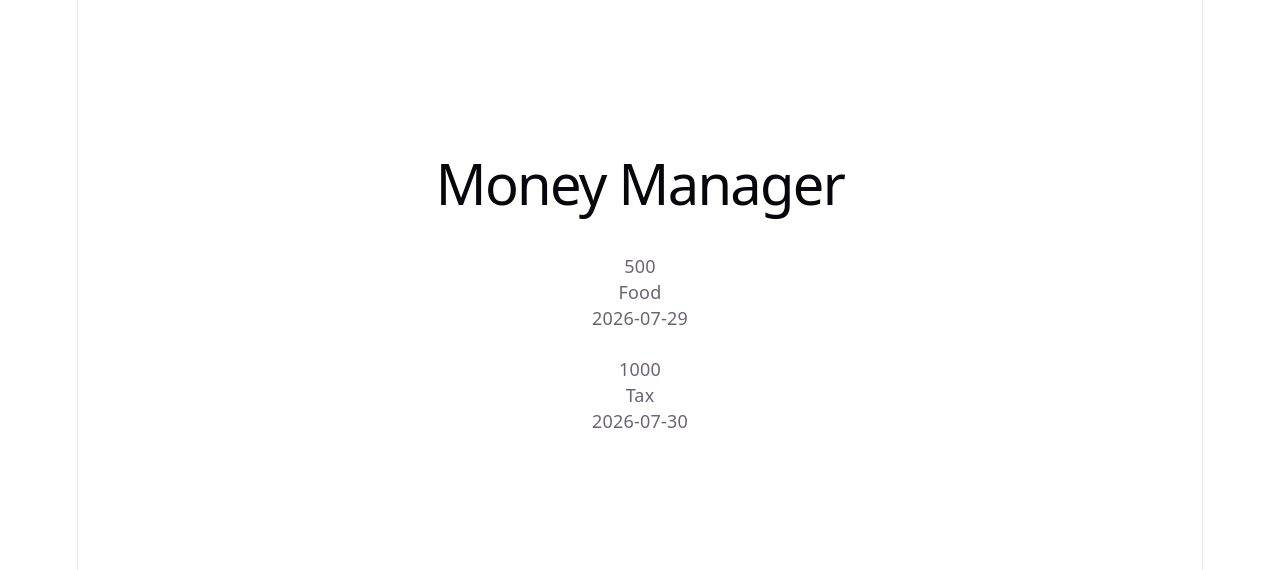
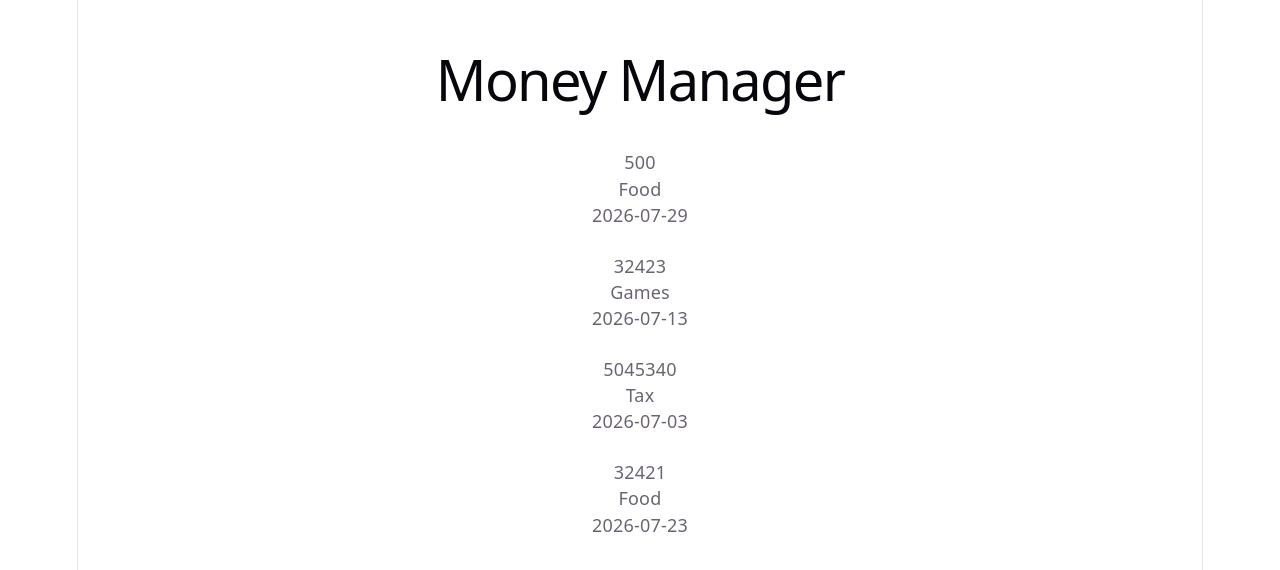
Before and after one commit to TimCheers/money-manager, a React app in the folder frontend/: page / in a window 1280 px wide. Shown: the part 114-684 px from the top of the page. Built offline with nearby package versions, Linux system fonts and the light colour scheme; the HTML template or start-up script is replaced by a standard one.

Commit message:
feat: render transaction list from mapped items

```diff
--- a/frontend/src/App.jsx
+++ b/frontend/src/App.jsx
@@ -4,13 +4,20 @@ import TransactionItem from "./components/TransactionItem.jsx"
 
 function App() {
   const [count, setCount] = useState(0)
+  const transactions = [
+    { id: 1, amount: 500, category: "Food", date: "2026-07-29" },
+    { id: 2, amount: 32423, category: "Games", date: "2026-07-13" },
+    { id: 3, amount: 5045340, category: "Tax", date: "2026-07-03" },
+    { id: 4, amount: 32421, category: "Food", date: "2026-07-23" },
 
+  ];
   return (
     <>
       <section id="center">
         <h1>Money Manager </h1>
-        <TransactionItem amount={500} category="Food" date="2026-07-29" />
-        <TransactionItem amount={1000} category="Tax" date="2026-07-30" />
+        {transactions.map((transaction) => (
+          <TransactionItem key={transaction.id} amount={transaction.amount} category={transaction.category} date={transaction.date} />
+        ))}
       </section>
     </>
   )
```
